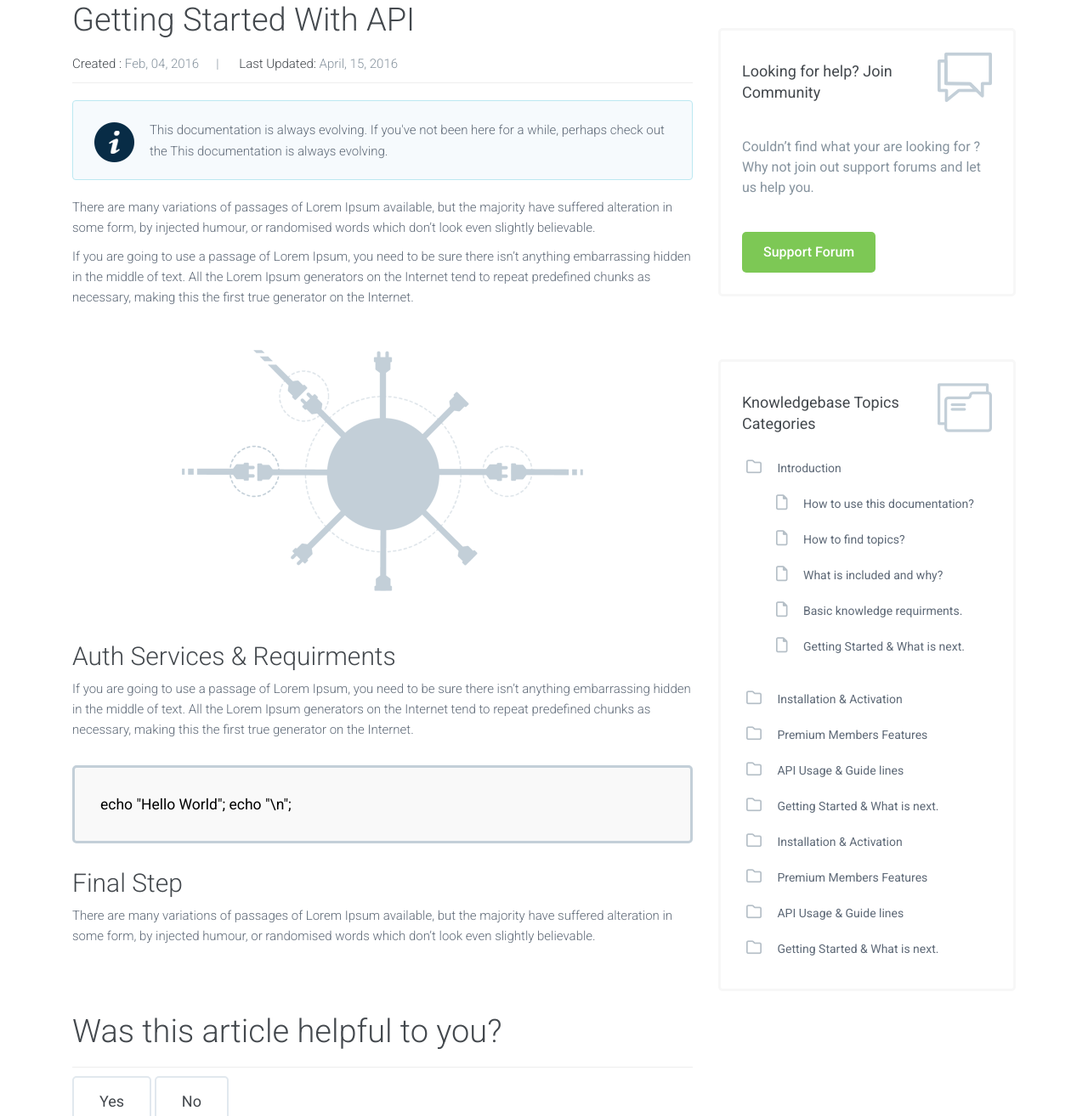
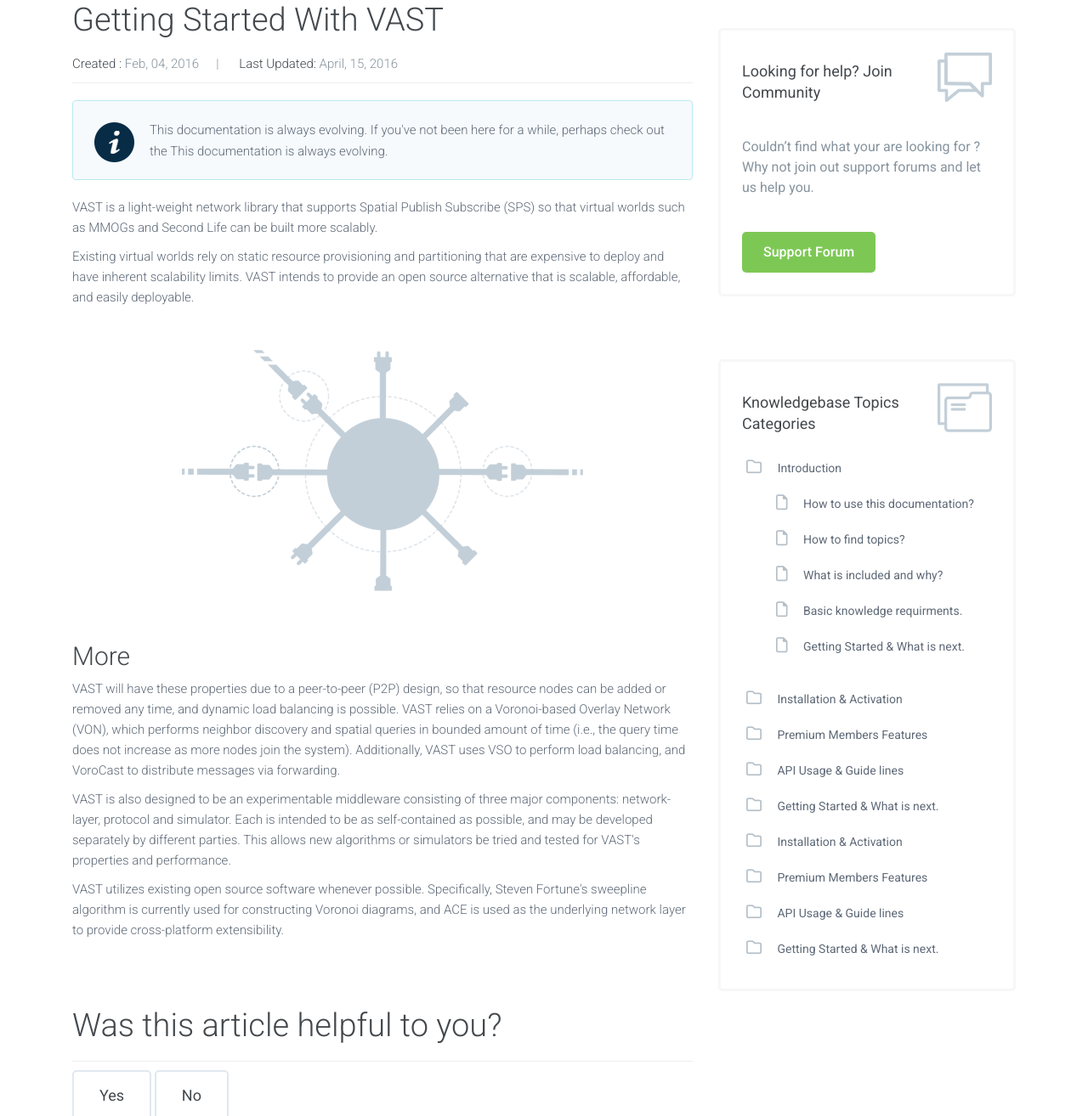
Before and after one commit to vic3e/vastverse-docs, a plain HTML site: page single.html in a window 1280 px wide. Shown: the part 392-1706 px from the top of the page at 85% size. Drawn offline with nearby package versions, Linux system fonts and the light colour scheme.

Commit message:
Task 18/01/2022

```diff
--- a/single.html
+++ b/single.html
@@ -1,57 +1,60 @@
 <!DOCTYPE html>
 <html lang="en">
   <head>
-    <meta charset="utf-8">
-    <meta name="viewport" content="width=device-width, initial-scale=1">
+    <meta charset="utf-8" />
+    <meta name="viewport" content="width=device-width, initial-scale=1" />
 
     <title>Knowledge</title>
 
     <!-- CSS -->
-    <link href='https://fonts.googleapis.com/css?family=Roboto:400,100,100italic,300,300italic,400italic,500,500italic,700,700italic,900,900italic' rel='stylesheet' type='text/css'>
+    <link
+      href="https://fonts.googleapis.com/css?family=Roboto:400,100,100italic,300,300italic,400italic,500,500italic,700,700italic,900,900italic"
+      rel="stylesheet"
+      type="text/css"
+    />
 
-    <link rel="stylesheet" href="assets/css/bootstrap.min.css">
-    <link rel="stylesheet" href="assets/css/font-awesome.min.css">
-    <link rel="stylesheet" href="assets/css/main.css">
+    <link rel="stylesheet" href="assets/css/bootstrap.min.css" />
+    <link rel="stylesheet" href="assets/css/font-awesome.min.css" />
+    <link rel="stylesheet" href="assets/css/main.css" />
   </head>
   <body class="single-knowledgebase">
-
     <!-- Header -->
     <header class="hero overlay">
       <nav class="navbar">
         <div class="container">
           <div class="navbar-header">
-            <button type="button" class="navbar-toggle collapsed" data-toggle="collapse" data-target="#navbar-collapse" aria-expanded="false">
+            <button
+              type="button"
+              class="navbar-toggle collapsed"
+              data-toggle="collapse"
+              data-target="#navbar-collapse"
+              aria-expanded="false"
+            >
               <span class="sr-only">Toggle navigation</span>
               <span class="fa fa-bars"></span>
             </button>
             <a href="/index.html" class="brand">
-                <img src="assets/images/logo.png" alt="Knowledge">
+              <img src="assets/images/logo.png" alt="Knowledge" />
             </a>
           </div>
           <div class="navbar-collapse collapse" id="navbar-collapse">
             <ul class="nav navbar-nav navbar-right">
               <li>
-                    <a href="/">
-                        Home
-                    </a>
+                <a href="/"> Home </a>
               </li>
               <li>
-                    <a href="archive.html">
-                        Archive
-                    </a>
+                <a href="archive.html"> Archive </a>
               </li>
               <li>
-                    <a href="browse.html">
-                        Browse
-                    </a>
+                <a href="browse.html"> Browse </a>
               </li>
               <li>
-                    <a href="login.html">
-                        Login
-                    </a>
+                <a href="login.html"> Login </a>
               </li>
               <li>
-                     <a href="register.html" class="btn btn-success nav-btn">Sign Up</a>
+                <a href="register.html" class="btn btn-success nav-btn"
+                  >Sign Up</a
+                >
               </li>
             </ul>
           </div>
@@ -62,20 +65,25 @@
           <div class="row">
             <div class="col-md-8">
               <form>
-                        <input type="text" class="search-field" placeholder="Search Something ... "/>
+                <input
+                  type="text"
+                  class="search-field"
+                  placeholder="Search Something ... "
+                />
                 <button type="submit"><i class="fa fa-search"></i></button>
               </form>
             </div>
             <div class="col-md-4">
               <a href="#" class="btn btn-hero">
-                        <span class="icon-git"></span> Github Project<span class="icon-right"></span>
+                <span class="icon-git"></span> Github Project<span
+                  class="icon-right"
+                ></span>
               </a>
             </div>
           </div>
         </div>
       </div>
     </header>
-
 
     <!-- Breadcrumbs -->
     <div class="breadcrumbs">
@@ -88,72 +96,91 @@
       </div>
     </div>
 
-
-
     <!-- Main Content -->
 
     <main class="content-wrapper">
       <div class="container">
         <div class="col-lg-8">
           <article class="post">
-                <h1>Getting Started With API </h1>
+            <h1>Getting Started With VAST</h1>
 
             <ul class="meta">
               <li><span>Created :</span> Feb, 04, 2016</li>
               <li><span>Last Updated:</span> April, 15, 2016</li>
             </ul>
 
-
-
-
             <div class="alert alert-info" role="alert">
               <span class="icon-info"></span>
               <p>
-                        This documentation is always evolving. If you've not been here for a while, perhaps check out
-                        the This documentation is always evolving.
+                This documentation is always evolving. If you've not been here
+                for a while, perhaps check out the This documentation is always
+                evolving.
               </p>
             </div>
 
             <p>
-                    There are many variations of passages of Lorem Ipsum available, but the majority have suffered
-                    alteration in some form, by injected humour, or randomised words which don’t look even slightly
-                    believable.
+              VAST is a light-weight network library that supports Spatial
+              Publish Subscribe (SPS) so that virtual worlds such as MMOGs and
+              Second Life can be built more scalably.
             </p>
             <p>
-                    If you are going to use a passage of Lorem Ipsum, you need to be sure there isn’t anything
-                    embarrassing hidden in the middle of text. All the Lorem Ipsum generators on the Internet tend to
-                    repeat predefined chunks as necessary, making this the first true generator on the Internet.
+              Existing virtual worlds rely on static resource provisioning and
+              partitioning that are expensive to deploy and have inherent
+              scalability limits. VAST intends to provide an open source
+              alternative that is scalable, affordable, and easily deployable.
             </p>
-                <img class="aligncenter" src="assets/images/connection.png" alt="">
+            <img
+              class="aligncenter"
+              src="assets/images/connection.png"
+              alt=""
+            />
 
-                <h2>Auth Services & Requirments</h2>
+            <h2>More</h2>
             <p>
-                    If you are going to use a passage of Lorem Ipsum, you need to be sure there isn’t anything
-                    embarrassing hidden in the middle of text. All the Lorem Ipsum generators on the Internet tend to
-                    repeat predefined chunks as necessary, making this the first true generator on the Internet.
+              VAST will have these properties due to a peer-to-peer (P2P)
+              design, so that resource nodes can be added or removed any time,
+              and dynamic load balancing is possible. VAST relies on a
+              Voronoi-based Overlay Network (VON), which performs neighbor
+              discovery and spatial queries in bounded amount of time (i.e., the
+              query time does not increase as more nodes join the system).
+              Additionally, VAST uses VSO to perform load balancing, and
+              VoroCast to distribute messages via forwarding.
             </p>
-                <blockquote>
-
-                    echo "Hello World";
-                    echo "\n";
-
-                </blockquote>
+            <p>
+              VAST is also designed to be an experimentable middleware
+              consisting of three major components: network-layer, protocol and
+              simulator. Each is intended to be as self-contained as possible,
+              and may be developed separately by different parties. This allows
+              new algorithms or simulators be tried and tested for VAST's
+              properties and performance.
+            </p>
+            <p>
+              VAST utilizes existing open source software whenever possible.
+              Specifically, Steven Fortune's sweepline algorithm is currently
+              used for constructing Voronoi diagrams, and ACE is used as the
+              underlying network layer to provide cross-platform extensibility.
+            </p>
+            <!-- <blockquote>echo "Hello World"; echo "\n";</blockquote>
             <h2>Final Step</h2>
             <p>
-                    There are many variations of passages of Lorem Ipsum available, but the majority have suffered
-                    alteration in some form, by injected humour, or randomised words which don’t look even slightly
-                    believable.
-                </p>
+              There are many variations of passages of Lorem Ipsum available,
+              but the majority have suffered alteration in some form, by
+              injected humour, or randomised words which don’t look even
+              slightly believable.
+            </p> -->
           </article>
           <div class="feedback">
             <h3>Was this article helpful to you?</h3>
             <a class="btn btn-default" href="#">Yes</a>
             <a class="btn btn-default" href="#">No</a>
             <form>
-                    <input type="text" placeholder="How else could we improve it ?">
-                    <input type="submit" class="btn btn-success" value="Submit Feedback">
+              <input type="text" placeholder="How else could we improve it ?" />
+              <input
+                type="submit"
+                class="btn btn-success"
+                value="Submit Feedback"
+              />
             </form>
-
           </div>
         </div>
 
@@ -162,8 +189,10 @@
             <div class="widget widget-support-forum">
               <span class="icon icon-forum"></span>
               <h4>Looking for help? Join Community</h4>
-                    <p>Couldn’t find what your are looking for ? Why not join out support forums and let us help
-                        you.</p>
+              <p>
+                Couldn’t find what your are looking for ? Why not join out
+                support forums and let us help you.
+              </p>
               <a href="#" class="btn btn-success">Support Forum</a>
             </div>
 
@@ -174,7 +203,8 @@
                 <span class="icon icon-folder"></span>
                 <h4>Knowledgebase Topics Categories</h4>
                 <ul>
-                            <li><a href="#"> Introduction </a>
+                  <li>
+                    <a href="#"> Introduction </a>
                     <ul>
                       <li><a href="#"> How to use this documentation? </a></li>
                       <li><a href="#"> How to find topics? </a></li>
@@ -191,7 +221,6 @@
                   <li><a href="#"> Premium Members Features </a></li>
                   <li><a href="#"> API Usage & Guide lines </a></li>
                   <li><a href="#"> Getting Started & What is next. </a></li>
-
                 </ul>
               </div>
             </div>
@@ -200,13 +229,12 @@
       </div>
     </main>
 
-
     <footer>
       <div class="container">
         <div class="row">
           <div class="col-lg-2 col-md-3 col-sm-3">
             <a href="#" class="brand">
-                        <img src="assets/images/logo2.png" alt="Knowledge">
+              <img src="assets/images/logo2.png" alt="Knowledge" />
               <span class="circle"></span>
             </a>
           </div>
```
Also changed, not shown: archive.html (+2 -2 lines), index.html (+1 -1 lines). Lines whose indentation alone changed are shown as unchanged.
